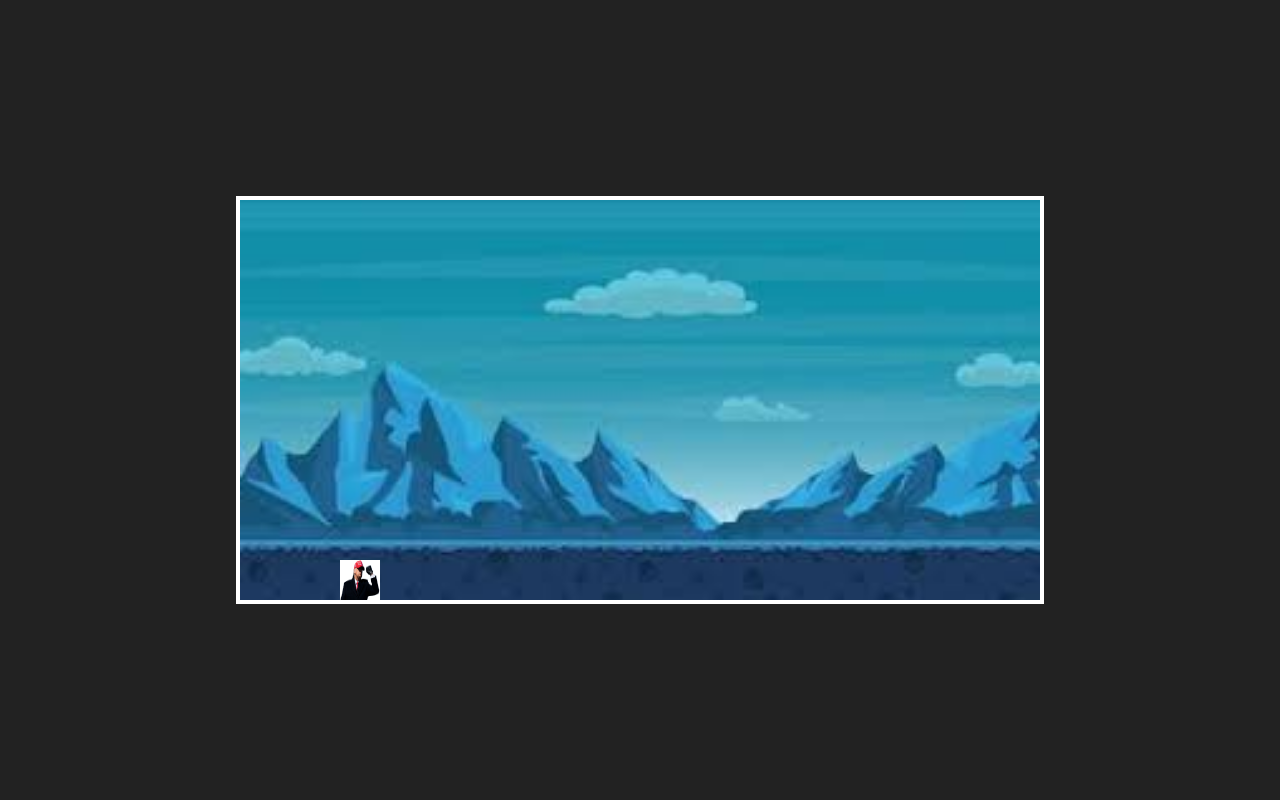
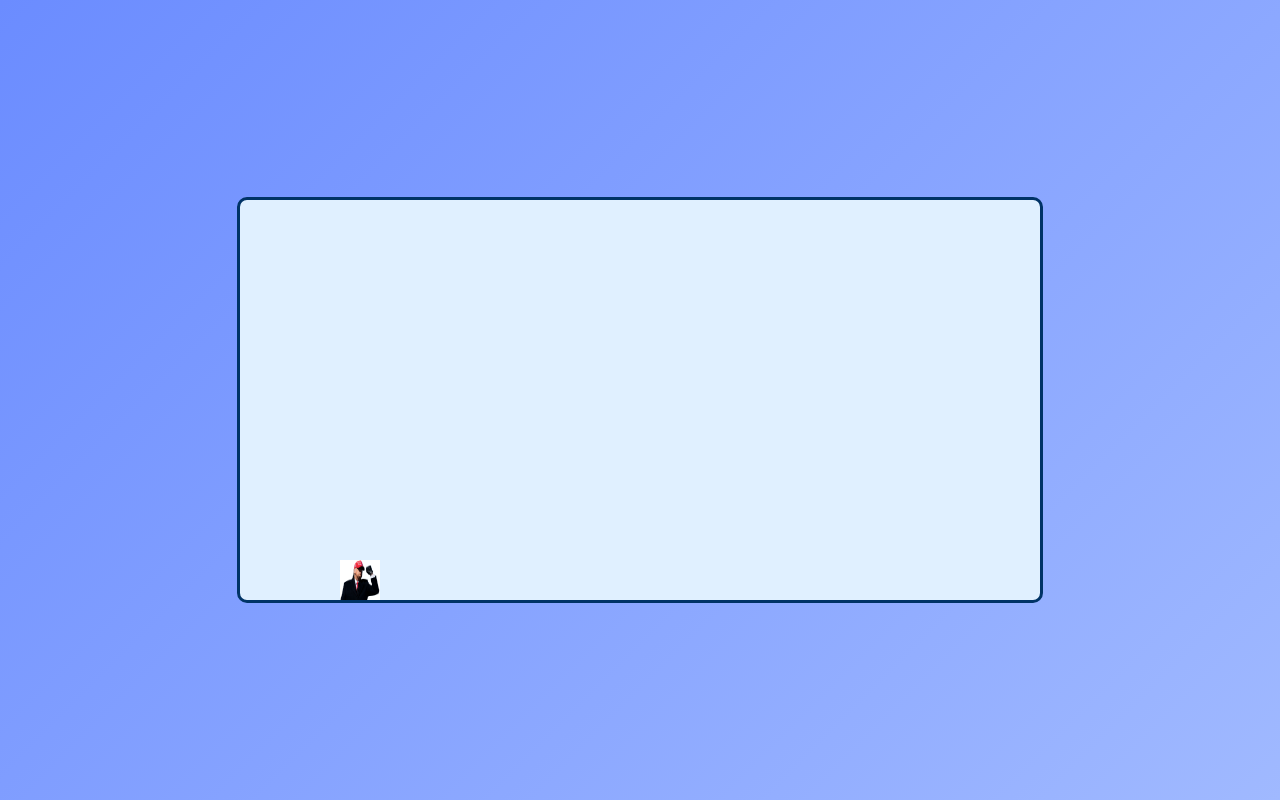
Before and after one commit to gamepump/SuperTrumb, a plain HTML site: page index.html in a window 1280 px wide. Drawn offline with Linux system fonts and the light colour scheme.

Commit message:
Update style.css

```diff
--- a/style.css
+++ b/style.css
@@ -1,13 +1,16 @@
 body {
   margin: 0;
-  background-color: #222;
+  background: linear-gradient(135deg, #6b8cff, #a0b9ff);
   display: flex;
   justify-content: center;
   align-items: center;
   height: 100vh;
+  overflow: hidden;
+  font-family: Arial, sans-serif;
 }
-canvas {
-  border: 4px solid #fff;
-  background: #87ceeb url('assets/images/background.jpg') no-repeat center;
-  background-size: cover;
+
+#gameCanvas {
+  background: #e0f0ff;
+  border: 3px solid #003366;
+  border-radius: 10px;
 }
```
